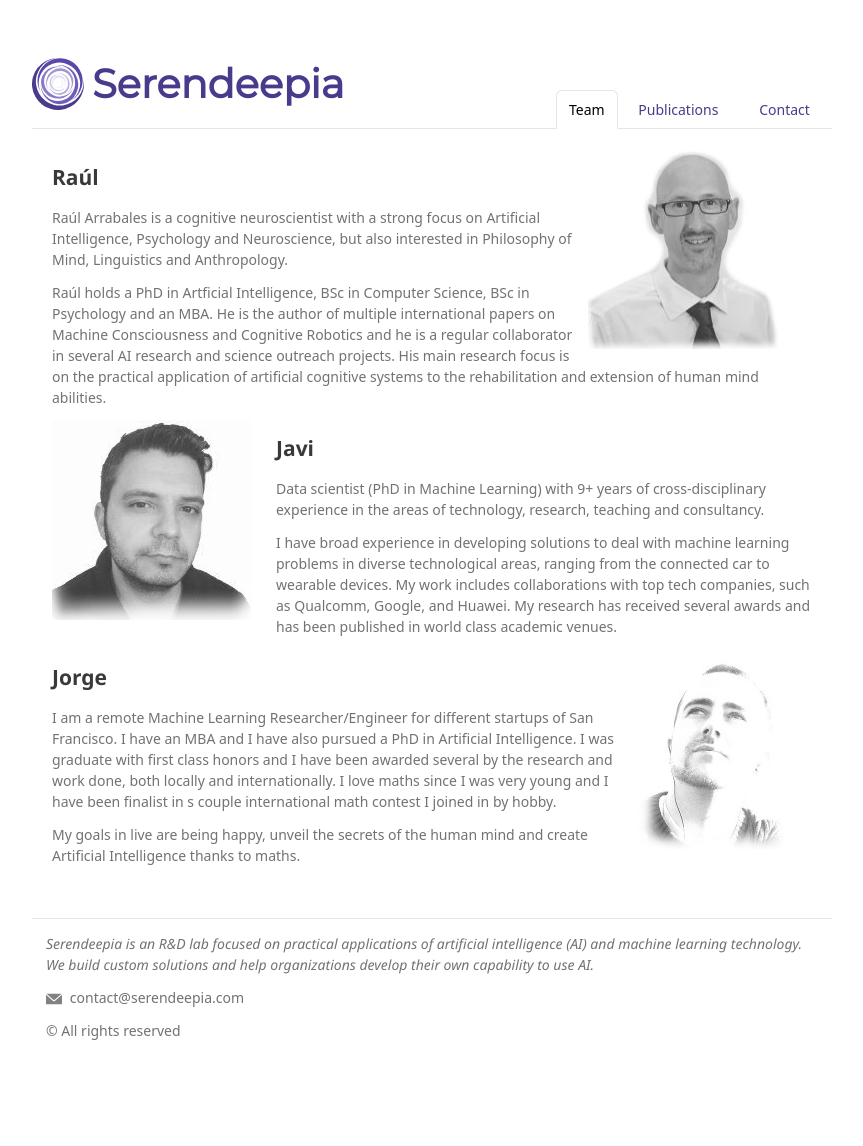
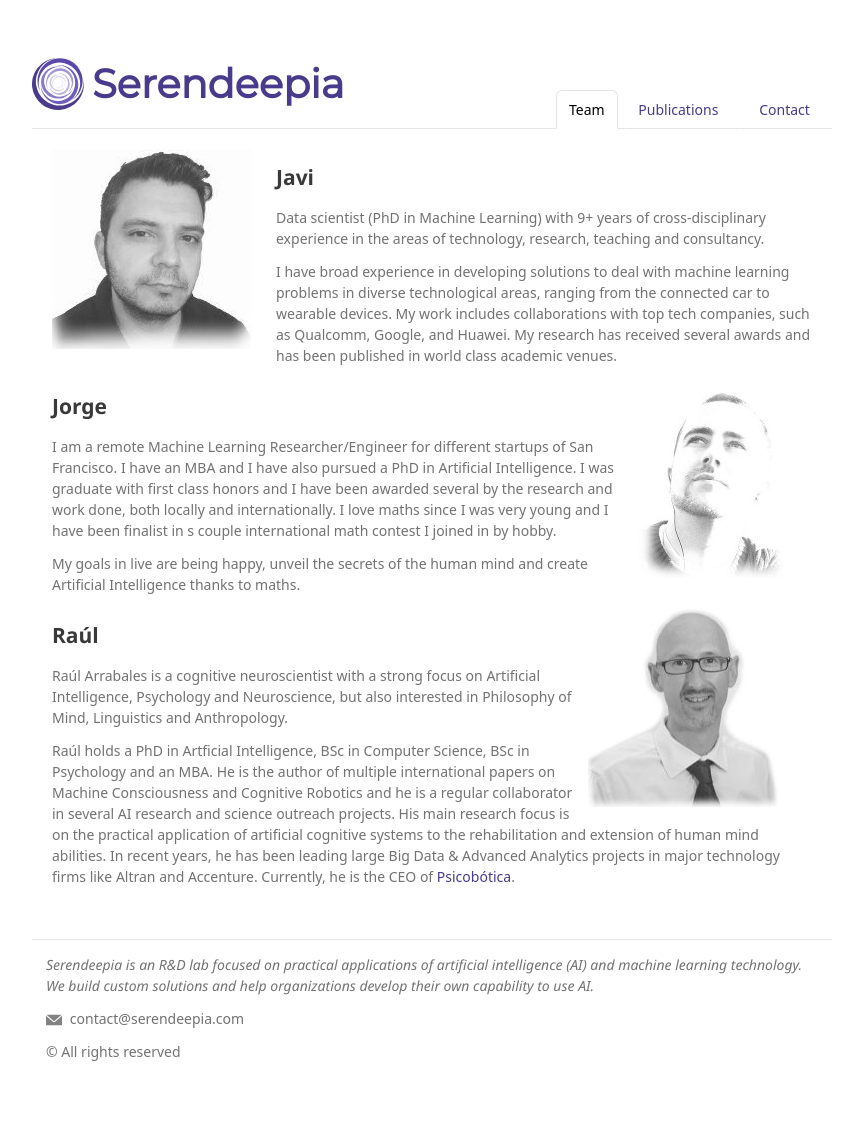
Before and after one commit to serendeepia/serendeepia.github.io, a Jekyll site: the page built from team.md, in a window 1280 px wide. Shown: the whole page, without its empty margins (208-1071 px from the left). Built offline with Jekyll 4.4.1, drawn with Linux system fonts in a browser that asks for light colours; some web fonts are replaced; a script that is not in the unit is left out; before the commit the page ends 1125 px from its top, so only the background shows below that.

Commit message:
Update team.md

```diff
--- a/team.md
+++ b/team.md
@@ -3,19 +3,6 @@ layout: mylayout
 title: Team
 navigation_weight: 2
 ---
-
-
-<img src="{{ site.url }}/assets/raul.jpg"  style="float: right; margin: 0 24px 0 0px"/>
-
-## Raúl
-
-Raúl Arrabales is a cognitive neuroscientist with a strong focus on Artificial Intelligence, Psychology and Neuroscience, but also interested in Philosophy of Mind, Linguistics and Anthropology.
-
-Raúl holds a PhD in Artficial Intelligence, BSc in Computer Science, BSc in Psychology and an MBA. He is the author of multiple international papers on Machine Consciousness and Cognitive Robotics and he is a regular collaborator in several AI research and science outreach projects. His main research focus is on the practical application of artificial cognitive systems to the rehabilitation and extension of human mind abilities.
-
-
-<div style="clear:both;"></div>
-
 
 <img src="{{ site.url }}/assets/javi.jpg"  style="float: left; margin: 0 24px 0 0px"/>
 
@@ -36,3 +23,14 @@ I have broad experience in developing solutions to deal with machine learning pr
 I am a remote Machine Learning Researcher/Engineer for different startups of San Francisco. I have an MBA and I have also pursued a PhD in Artificial Intelligence. I was graduate with first class honors and I have been awarded several by the research and work done, both locally and internationally. I love maths since I was very young and I have been finalist in s couple international math contest I joined in by hobby.
 
 My goals in live are being happy, unveil the secrets of the human mind and create Artificial Intelligence thanks to maths.
+
+
+<div style="clear:both;"></div>
+
+<img src="{{ site.url }}/assets/raul.jpg"  style="float: right; margin: 0 24px 0 0px"/>
+
+## Raúl
+
+Raúl Arrabales is a cognitive neuroscientist with a strong focus on Artificial Intelligence, Psychology and Neuroscience, but also interested in Philosophy of Mind, Linguistics and Anthropology.
+
+Raúl holds a PhD in Artficial Intelligence, BSc in Computer Science, BSc in Psychology and an MBA. He is the author of multiple international papers on Machine Consciousness and Cognitive Robotics and he is a regular collaborator in several AI research and science outreach projects. His main research focus is on the practical application of artificial cognitive systems to the rehabilitation and extension of human mind abilities. In recent years, he has been leading large Big Data & Advanced Analytics projects in major technology firms like Altran and Accenture. Currently, he is the CEO of [Psicobótica](http://www.psicobotica.com).
```
